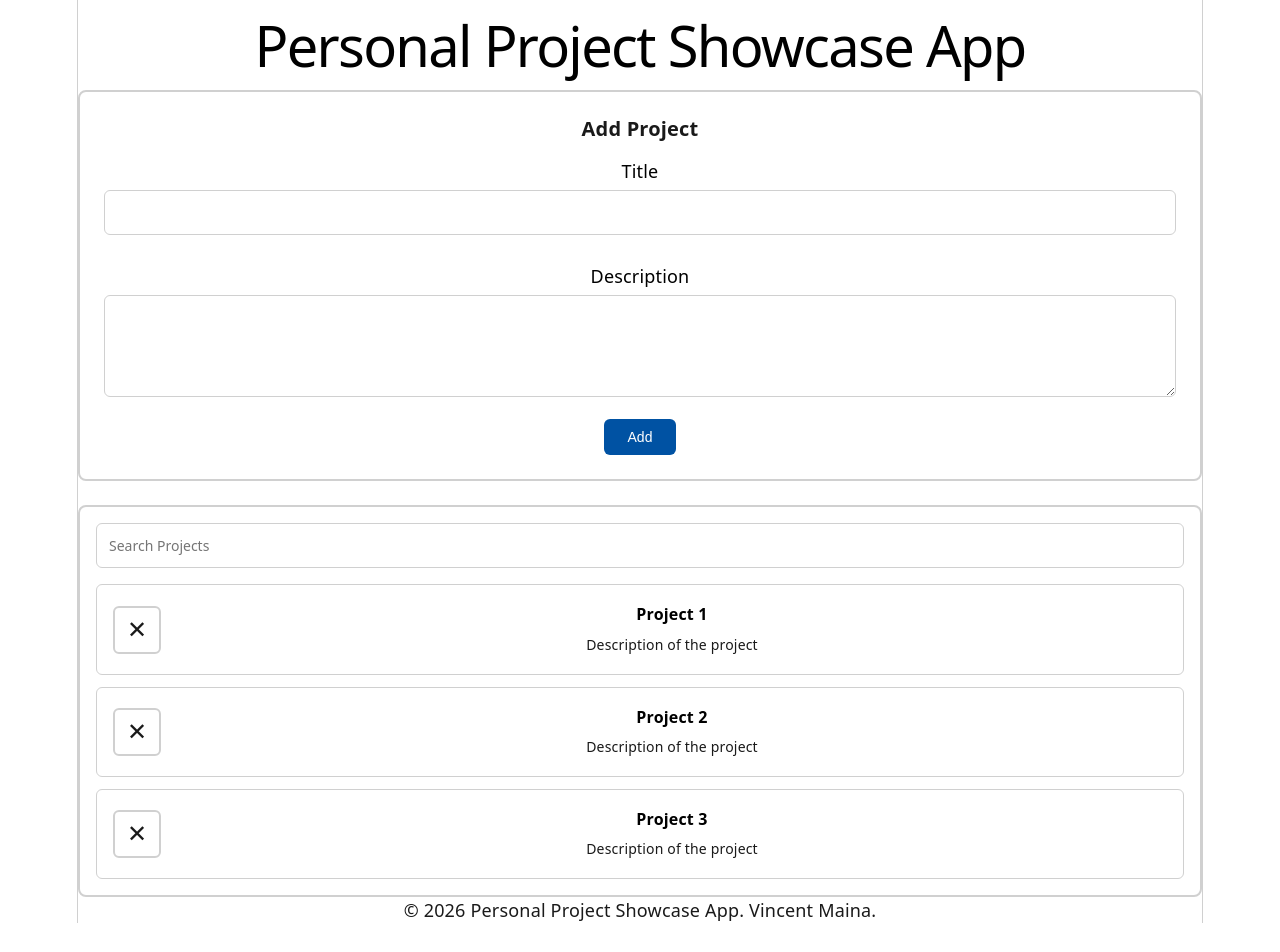
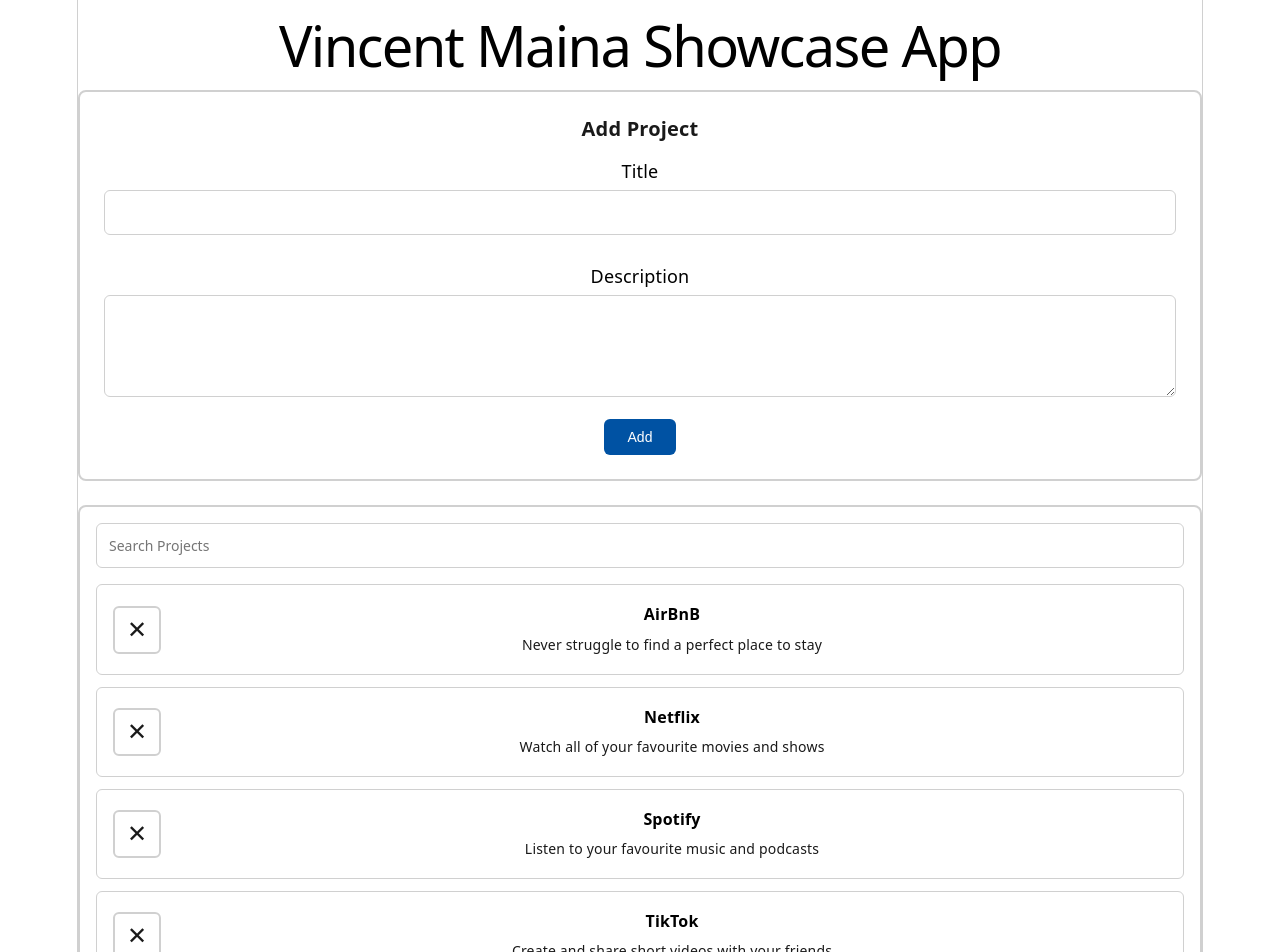
Before and after one commit to KaruriCreations/REACT-PORTIFOLIO, a React (Vite) app in the folder REACT-PORTIFOLIO/: page / in a window 1280 px wide. Shown: the top 952 px of the page. Before the commit the page ends 923 px from the top, so only its background shows below. Built offline with nearby package versions, Linux system fonts and the light colour scheme.

Commit message:
added proper comments for readability

```diff
--- a/REACT-PORTIFOLIO/src/App.jsx
+++ b/REACT-PORTIFOLIO/src/App.jsx
@@ -9,13 +9,17 @@
 import Footer from './footer'
 
 function App() {
+  //holds the projects data in this state, which has an array of objects
   const [projects, setProjects] = useState([
-        { id: 1, name: 'Project 1', description: 'Description of the project' },
-        { id: 2, name: 'Project 2', description: 'Description of the project' },
-        { id: 3, name: 'Project 3', description: 'Description of the project' }
+        { id: 1, name: 'AirBnB', description: 'Never struggle to find a perfect place to stay' },
+        { id: 2, name: 'Netflix', description: 'Watch all of your favourite movies and shows' },
+        { id: 3, name: 'Spotify', description: 'Listen to your favourite music and podcasts' },
+        { id: 4, name: 'TikTok', description: 'Create and share short videos with your friends' }
+
     ]);
+    //holds the search term in this state, which is used for seaching for specific projects
   const [searchTerm, setSearchTerm] = useState('')
-
+//handles form submission adding a new project to the state
     function handleSubmit(event) {
         event.preventDefault()
         console.log('Form submitted')
@@ -27,16 +31,19 @@
             ...prevProjects,
             { id: projectInfo.name, ...projectInfo }
         ])
+        alert('Project added successfully!')
+        event.target.reset()
     }
-
+//handles deleting a project from the state
     function handleDelete(projectId) {
         setProjects(prevProjects => prevProjects.filter(project => project.id !== projectId))
+        alert('Project deleted successfully!')
     }
-
+//handles searching for projects by updating the search term state
     function handleSearch(event) {
         setSearchTerm(event.target.value)
     }
-
+//ensure the case doesnt matter when seaching for projects and also checks both the name and description of the project for the search term
     const displayedProjects = searchTerm
         ? projects.filter(project =>
             project.name.toLowerCase().includes(searchTerm.toLowerCase()) ||
--- a/REACT-PORTIFOLIO/src/header.jsx
+++ b/REACT-PORTIFOLIO/src/header.jsx
@@ -1,7 +1,7 @@
 export default function Header() {
     return(
         <header>
-            <h1>Personal Project Showcase App</h1>
+            <h1>Vincent Maina Showcase App</h1>
         </header>
     )
 }
--- a/REACT-PORTIFOLIO/src/projectform.jsx
+++ b/REACT-PORTIFOLIO/src/projectform.jsx
@@ -4,9 +4,9 @@
         <form onSubmit={handleSubmit} className="project-form">
             <p>Add Project</p>
             <label htmlFor="project-name">Title</label>
-            <input id="project-name" type="text" placeholder='' />
+            <input id="project-name" type="text" placeholder='' required/>
             <label htmlFor="project-description">Description</label>
-            <textarea id="project-description" placeholder='' rows="4"></textarea>
+            <textarea id="project-description" placeholder='' rows="4" required></textarea>
             <button type='submit'>Add</button>
         </form>
     )
```
